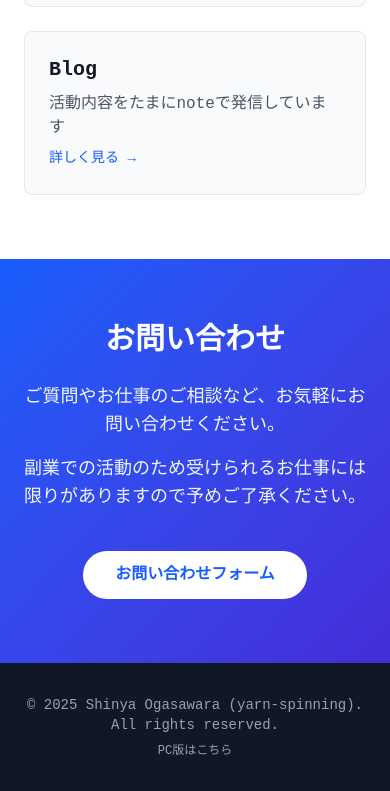
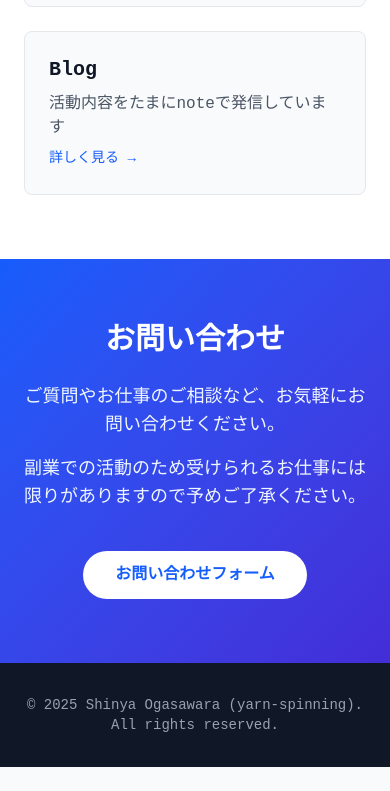
Before and after one commit to bonbon0605/yarn-spinning, an Astro site: page /mobile in a window 390 px wide. Shown: the part 2905-3696 px from the top of the page. After the commit the page ends 3672 px from the top, so only its background shows below. Built offline with nearby package versions, Linux system fonts and the light colour scheme; Astro itself is replaced by a stand-in of ours.

Commit message:
Remove PC version link from mobile footer

```diff
--- a/src/pages/mobile/index.astro
+++ b/src/pages/mobile/index.astro
@@ -172,9 +172,6 @@ const socials = [
 
     <footer class="bg-gray-900 text-gray-400 py-8 px-6 text-center">
       <p class="text-sm">© 2025 Shinya Ogasawara (yarn-spinning). All rights reserved.</p>
-      <p class="text-xs mt-2">
-        <a href="/" class="hover:text-white transition">PC版はこちら</a>
-      </p>
     </footer>
   </main>
 </MobileLayout>
```
